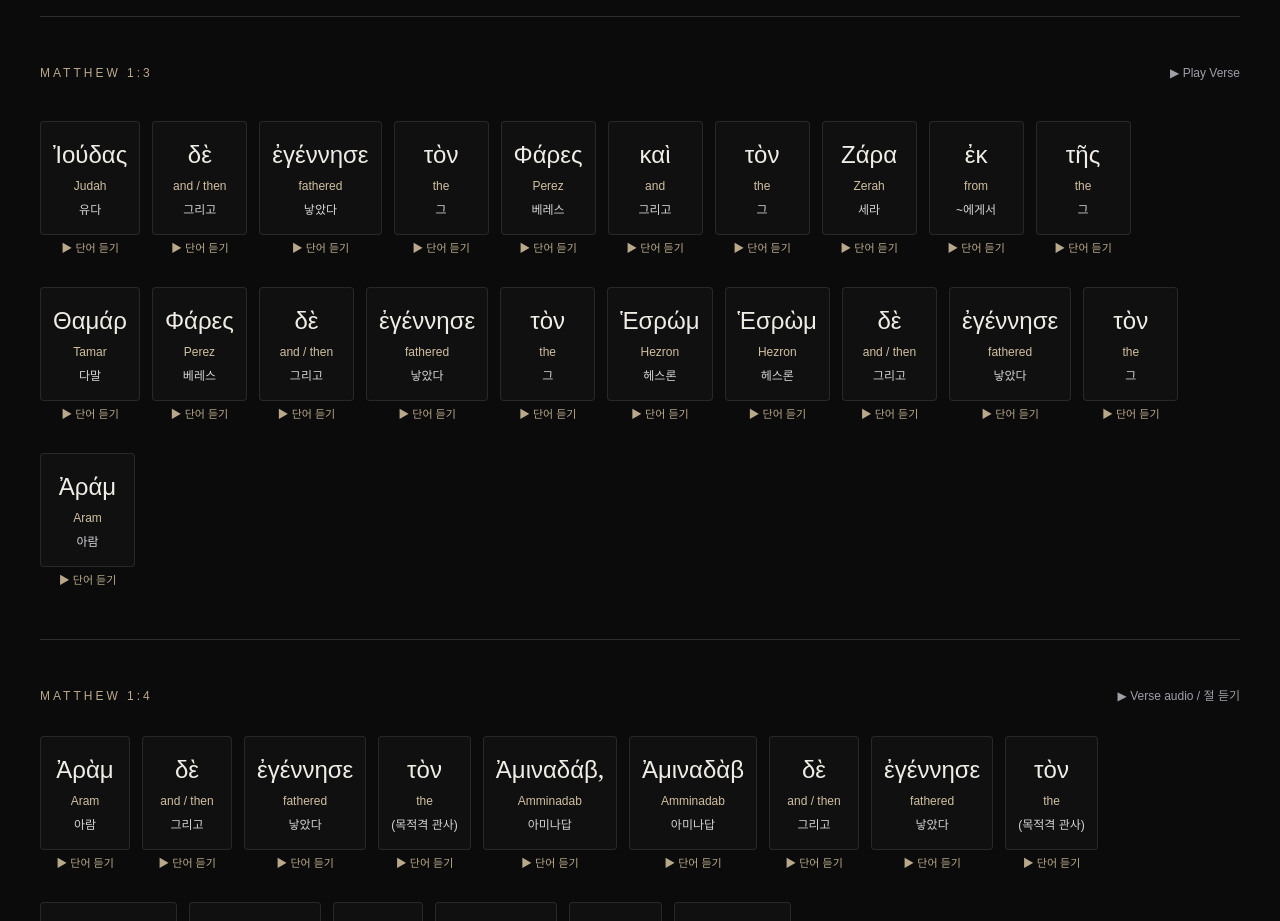
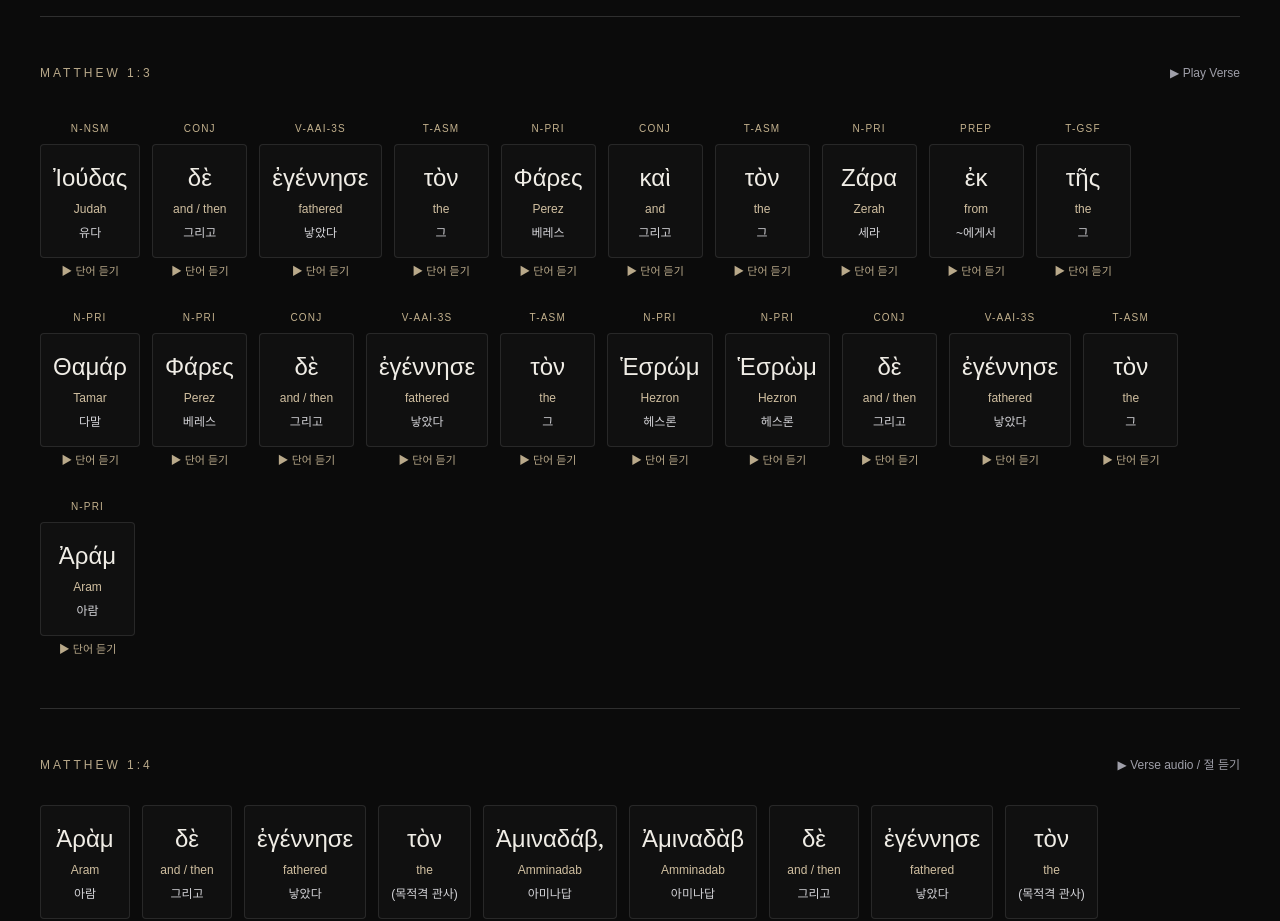
Before and after one commit to BTTBMOVEMENT/vp-portfolio, a Next.js app: page /bible/matthew/1 in a window 1280 px wide. Shown: the part 2400-3321 px from the top of the page. Built offline with nearby package versions, Linux system fonts and the light colour scheme.

Commit message:
feat: add precise token-specific morphology for all 21 Matthew 1:3 words

```diff
--- a/app/bible/matthew/1/page.tsx
+++ b/app/bible/matthew/1/page.tsx
@@ -12,6 +12,9 @@ const verseOneParsingKo = ["명사 · 주격 여성 단수","명사 · 속격
 const verseTwoParsing = ["N-PRI","V-AAI-3S","T-ASM","N-PRI","N-PRI","CONJ","V-AAI-3S","T-ASM","N-PRI","N-PRI","CONJ","V-AAI-3S","T-ASM","N-ASM","CONJ","T-APM","N-APM","P-GSM"];
 const verseTwoParsingEn = ["Proper noun · indeclinable; subject","Verb · aorist active indicative · third-person singular","Article · accusative masculine singular","Proper noun · indeclinable; object","Proper noun · indeclinable; subject","Postpositive connective particle","Verb · aorist active indicative · third-person singular","Article · accusative masculine singular","Proper noun · indeclinable; object","Proper noun · indeclinable; subject","Postpositive connective particle","Verb · aorist active indicative · third-person singular","Article · accusative masculine singular","Proper noun · accusative masculine singular","Coordinating conjunction","Article · accusative masculine plural","Noun · accusative masculine plural","Personal pronoun · genitive masculine singular"];
 const verseTwoParsingKo = ["고유명사 · 불변화형, 주어","동사 · 부정과거 능동 직설법 3인칭 단수","관사 · 대격 남성 단수","고유명사 · 불변화형, 목적어","고유명사 · 불변화형, 주어","후치 연결 소사","동사 · 부정과거 능동 직설법 3인칭 단수","관사 · 대격 남성 단수","고유명사 · 불변화형, 목적어","고유명사 · 불변화형, 주어","후치 연결 소사","동사 · 부정과거 능동 직설법 3인칭 단수","관사 · 대격 남성 단수","고유명사 · 대격 남성 단수","등위접속사","관사 · 대격 남성 복수","명사 · 대격 남성 복수","인칭대명사 · 속격 남성 단수"];
+const verseThreeParsing = ["N-NSM","CONJ","V-AAI-3S","T-ASM","N-PRI","CONJ","T-ASM","N-PRI","PREP","T-GSF","N-PRI","N-PRI","CONJ","V-AAI-3S","T-ASM","N-PRI","N-PRI","CONJ","V-AAI-3S","T-ASM","N-PRI"];
+const verseThreeParsingEn = ["Proper name · nominative masculine singular; subject","Postpositive connective particle","Verb · aorist active indicative · third-person singular","Article · accusative masculine singular","Indeclinable proper name · syntactic object","Coordinating conjunction","Article · accusative masculine singular","Indeclinable proper name · syntactic object","Preposition · takes genitive; source or parentage","Article · genitive feminine singular","Indeclinable feminine proper name · governed by ἐκ","Indeclinable proper name · subject","Postpositive connective particle","Verb · aorist active indicative · third-person singular","Article · accusative masculine singular","Indeclinable proper name · object","Indeclinable proper name · subject","Postpositive connective particle","Verb · aorist active indicative · third-person singular","Article · accusative masculine singular","Indeclinable proper name · object"];
+const verseThreeParsingKo = ["고유명사 · 주격 남성 단수, 주어","후치 연결 소사","동사 · 부정과거 능동 직설법 3인칭 단수","관사 · 대격 남성 단수","불변화 고유명사 · 문맥상 목적어","등위접속사","관사 · 대격 남성 단수","불변화 고유명사 · 문맥상 목적어","전치사 · 속격 지배, 출처·혈통","관사 · 속격 여성 단수","불변화 여성 고유명사 · ἐκ의 지배를 받음","불변화 고유명사 · 주어","후치 연결 소사","동사 · 부정과거 능동 직설법 3인칭 단수","관사 · 대격 남성 단수","불변화 고유명사 · 목적어","불변화 고유명사 · 주어","후치 연결 소사","동사 · 부정과거 능동 직설법 3인칭 단수","관사 · 대격 남성 단수","불변화 고유명사 · 목적어"];
 const verseOneWords: Word[] = [
   { greek:"Βίβλος", en:"Book", ko:"책", lemma:"βίβλος", grammarEn:"Noun · nominative · feminine · singular", grammarKo:"명사 · 주격 · 여성 · 단수", meaningEn:"book; scroll; written record", meaningKo:"책, 두루마리, 기록", originEn:"An ancient Greek term associated with papyrus and written scrolls; the exact history of the form is debated.", originKo:"파피루스와 기록용 두루마리에 관련된 고대 그리스어입니다. 어형의 정확한 역사는 논의가 있습니다.", usageEn:"Here it introduces a written record of descent.", usageKo:"이 문맥에서는 계보를 기록한 문서를 소개합니다." },
   { greek:"γενέσεως", en:"of genealogy", ko:"계보의", lemma:"γένεσις", grammarEn:"Noun · genitive · feminine · singular", grammarKo:"명사 · 속격 · 여성 · 단수", meaningEn:"origin; birth; genealogy", meaningKo:"기원, 탄생, 계보", originEn:"Related to γίγνομαι (‘come to be, become’), ultimately connected with the Indo-European root for birth or generation.", originKo:"‘생겨나다, 되다’라는 뜻의 γίγνομαι와 관련되며, 더 오래된 ‘낳다, 생성하다’의 인도유럽어 어근과 연결됩니다.", usageEn:"The genitive modifies βίβλος: a record concerning the origin or genealogy.", usageKo:"속격으로 βίβλος를 수식하며 기원 또는 계보에 관한 기록을 나타냅니다." },
@@ -100,7 +103,7 @@ export default function MatthewOneReader() {
       <section aria-label="Matthew genealogy section heading" className="relative overflow-hidden border-b border-white/15 py-12 sm:py-16"><div className="absolute left-0 top-0 h-px w-24 bg-[#b9a98a]/70" aria-hidden="true" /><div className="flex items-start gap-5 sm:gap-8"><div className="mt-1 hidden h-12 w-px bg-[#b9a98a]/50 sm:block" aria-hidden="true" /><div><p className="mb-4 text-[10px] uppercase tracking-[0.3em] text-[#b9a98a]">Section I · Matthew 1:2–17</p><h2 className="font-serif text-2xl leading-snug tracking-tight text-[#f0ede6] sm:text-3xl">The Genealogy of Jesus Christ</h2><p className="mt-3 text-sm italic tracking-wide text-zinc-400">(Cf. Lk. 3:23–38)</p><p className="mt-4 text-xs tracking-wide text-zinc-500">예수 그리스도의 계보 · 누가복음 3:23–38 참조</p></div></div></section>
       <section aria-label="Following verses">{additionalVerses.map((verse,verseIndex)=><article key={verse.number} id={`matthew-1-${verse.number}`} className="border-b border-white/15 py-12"><div className="mb-10 flex flex-wrap items-center justify-between gap-4"><span className="text-xs uppercase tracking-[0.25em] text-[#b9a98a]">Matthew 1:{verse.number}</span><button type="button" onClick={()=>speakGreek(verse.greek,setAudioMessage)} className="text-xs text-zinc-400 hover:text-[#e8d8b8]">▶ Play Verse</button></div>
         <div className="flex flex-wrap items-start gap-x-3 gap-y-7">{verseWords[verseIndex].map((word,i)=>{const key=`${verse.number}-${i}`;return <div key={key} className="relative" onMouseEnter={()=>setActive(key)} >
-          {verse.number===2&&<div className="mb-2 text-center text-[10px] font-medium tracking-[0.12em] text-[#c4b28e]" title={`${verseTwoParsingEn[i]} / ${verseTwoParsingKo[i]}`}>{verseTwoParsing[i]}</div>}<button type="button" onFocus={()=>setActive(key)} onClick={()=>setActive(v=>v===key?null:key)} aria-expanded={active===key} aria-label={`Study ${word.greek}`} className={`flex min-w-[95px] flex-col items-center gap-2 rounded-sm border px-3 py-4 text-center transition-colors duration-200 focus-visible:outline focus-visible:outline-[#b9a98a] ${active===key?"border-[#b9a98a]/70 bg-white/[0.09]":"border-white/10 bg-white/[0.025] hover:border-[#b9a98a]/50"}`}><span lang="grc" style={{fontFamily:"var(--font-greek-serif),serif"}} className="text-2xl text-[#f0ede6]">{word.greek}</span>{mode==="greek"&&showEn&&<span className="text-xs text-[#d0bfa0]">{word.en}</span>}{mode==="greek"&&showKo&&<span className="text-xs text-zinc-300">{word.ko}</span>}</button>
+          {(verse.number===2||verse.number===3)&&<div className="mb-2 text-center text-[10px] font-medium tracking-[0.12em] text-[#c4b28e]" title={verse.number===2?`${verseTwoParsingEn[i]} / ${verseTwoParsingKo[i]}`:`${verseThreeParsingEn[i]} / ${verseThreeParsingKo[i]}`}>{verse.number===2?verseTwoParsing[i]:verseThreeParsing[i]}</div>}<button type="button" onFocus={()=>setActive(key)} onClick={()=>setActive(v=>v===key?null:key)} aria-expanded={active===key} aria-label={`Study ${word.greek}`} className={`flex min-w-[95px] flex-col items-center gap-2 rounded-sm border px-3 py-4 text-center transition-colors duration-200 focus-visible:outline focus-visible:outline-[#b9a98a] ${active===key?"border-[#b9a98a]/70 bg-white/[0.09]":"border-white/10 bg-white/[0.025] hover:border-[#b9a98a]/50"}`}><span lang="grc" style={{fontFamily:"var(--font-greek-serif),serif"}} className="text-2xl text-[#f0ede6]">{word.greek}</span>{mode==="greek"&&showEn&&<span className="text-xs text-[#d0bfa0]">{word.en}</span>}{mode==="greek"&&showKo&&<span className="text-xs text-zinc-300">{word.ko}</span>}</button>
           <button type="button" onClick={()=>speakGreek(word.greek,setAudioMessage)} className="mt-1 w-full text-center text-[11px] text-[#b9a98a] hover:text-white">▶ 단어 듣기</button>
 
         </div>})}</div>{mode==="natural"&&<div className="mt-10 max-w-3xl space-y-5 border-t border-white/10 pt-8">{showEn&&<div><p className="mb-2 text-[10px] uppercase tracking-widest text-[#b9a98a]">Natural English / 자연스러운 영어</p><p className="font-serif text-xl leading-relaxed">{verse.en}</p></div>}{showKo&&<div><p className="mb-2 text-[10px] uppercase tracking-widest text-[#b9a98a]">Natural Korean / 자연스러운 한국어</p><p className="text-lg leading-loose">{verse.ko}</p></div>}</div>}
```
